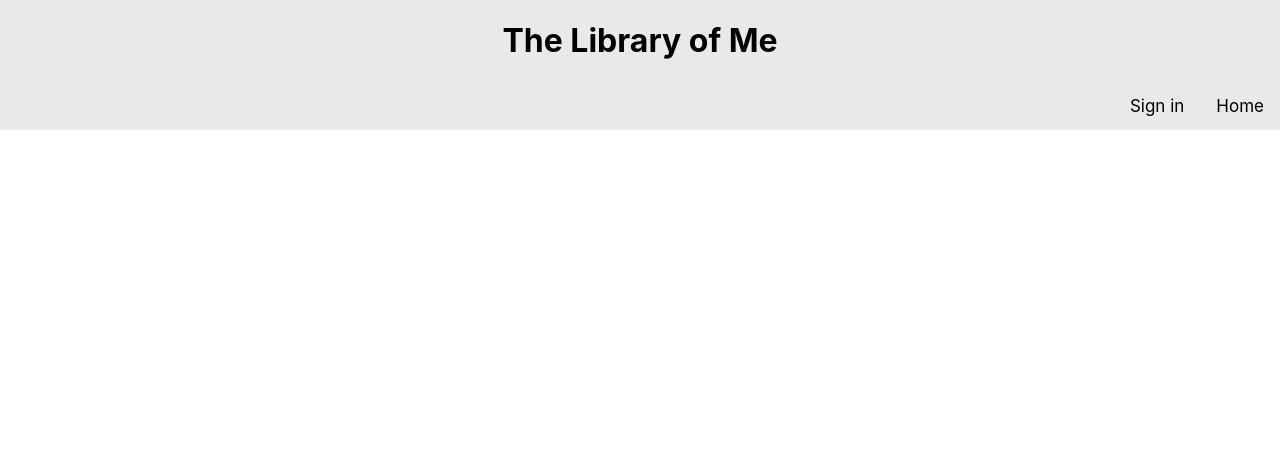
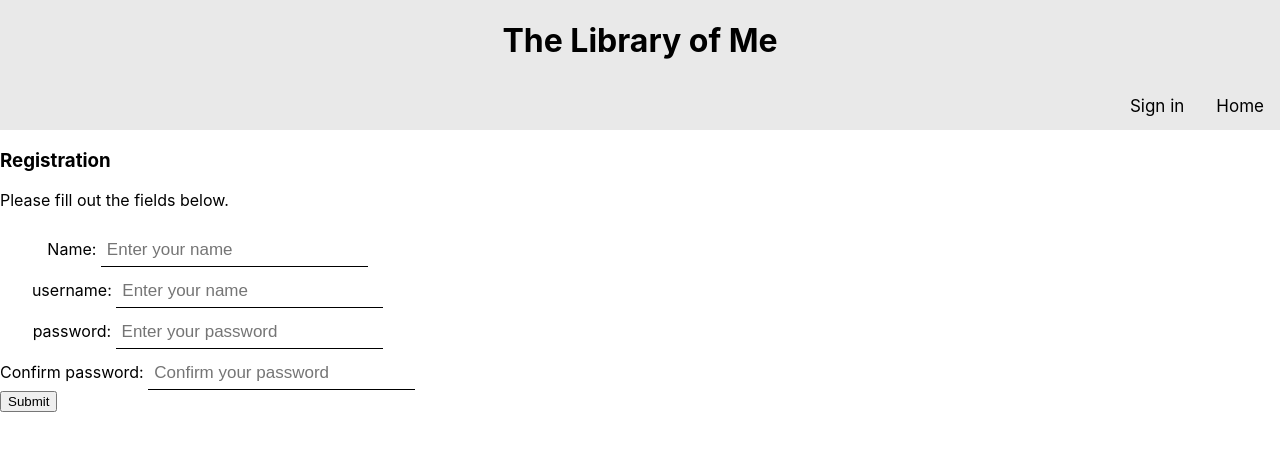
Before and after one commit to pierocaceres/The_Library_Of_Me, a React (Create React App) app in the folder client/: page /register in a window 1280 px wide. Shown: the top 450 px of the page. Built offline with nearby package versions, Linux system fonts and the light colour scheme.

Commit message:
Can sign out. Create user after registration.

```diff
--- a/client/src/App.js
+++ b/client/src/App.js
@@ -7,6 +7,7 @@ import Nav from './component/Nav'
 import Home from './page/Home'
 import Signin from './page/Signin'
 import Signout from './page/Signout'
+import Register from './page/Register';
 
 const BASE_URL = 'http://localhost:3001/api'
 
@@ -30,7 +31,7 @@ function App() {
           <Route path='/' element={<Home />}/>
           <Route path='/signin' element={<Signin />} />
           <Route path='/signout' element={<Signout />}/>
-          {/* <Route path='/register' element={< />}/> */}
+          <Route path='/register' element={<Register />}/>
           <Route path={`${user.username}/my_books`} />
         </Routes>
       </main>
--- a/client/src/component/Nav.jsx
+++ b/client/src/component/Nav.jsx
@@ -19,7 +19,7 @@ function Nav() {
             <div className="nav">
                 <Link to="/">Home</Link>
                 {!signin && <Link to="/signin">Sign in</Link>}
-                {signin && <Link to="/:username/my_books">My Books</Link>}
+                {signin && <Link to="/:username/my_books">My Library</Link>}
                 {signin && <Link to="/signout">Sign out</Link>}
             </div>
         </div>
--- a/client/src/page/Register.js
+++ b/client/src/page/Register.js
@@ -1,9 +1,78 @@
-import React from 'react';
+import React, { useContext, useState } from 'react';
+import DataContext from '../component/DataContext';
+import axios from 'axios';
 
-function Register(props) {
+function Register() {
+
+    const {BASE_URL} =  useContext(DataContext)
+
+    const [name, setName] = useState("")
+    const [username, setUsername] = useState("")
+    const [password, setPassword] = useState("")
+    const [confirmPassword, setConfirmPassword] = useState("")
+
+
+    const handleName = (event) => {
+        setName(event.target.value)
+    }
+
+    const handleUsername = (event) => {
+        setUsername(event.target.value)
+    }
+
+    const handlePassword = (event) => {
+        setPassword(event.target.value)
+    }
+
+    const handleConfirmPassword = (event) => {
+        setConfirmPassword(event.target.value)
+    }
+
+    const checkUserName = async () => {
+        if(password !== '' && password === confirmPassword){
+            const users = await axios.get(`${BASE_URL}/users`)
+            const foundUser = users.data.users.find(user => user.username === username)
+            if(!foundUser){
+                console.log(`Username is availabe`)
+
+                const createUser = {
+                    name: name,
+                    username: username,
+                    password: password,
+                }
+
+                await axios.post(`${BASE_URL}/createUser`, createUser)
+
+            }else{
+                console.log(`Username already exist.`)
+            }
+
+        }else{
+            console.log(`Passwords do not match`)
+        }
+    }
+
     return (
-        <div>
-
+        <div className="container">
+            <div className="info">
+                <div className="title">
+                    <h3>Registration</h3>
+                </div>
+                <div>
+                    <p>Please fill out the fields below.</p>
+                </div>
+                <div className='register'>
+                    Name: <input type="text" name="name" placeholder="Enter your name" value={name} onChange={(event) => handleName(event)}/>
+                    <br/>
+                    username: <input type="text" name="username" placeholder="Enter your name" value={username} onChange={(event) => handleUsername(event)}/>
+                    <br/>
+                    password: <input type="password" name="password" placeholder="Enter your password" value={password} onChange={(event) => handlePassword(event)}/>
+                    <br/>
+                    Confirm password: <input type="password" name="password" placeholder="Confirm your password" value={confirmPassword} onChange={(event) => handleConfirmPassword(event)}/>
+                    <br/>
+                </div>
+                <button onClick={checkUserName}>Submit</button>
+            </div>
         </div>
     );
 }
--- a/client/src/page/Signin.js
+++ b/client/src/page/Signin.js
@@ -42,15 +42,19 @@ function Signin() {
         }
     }
 
+    const goToRegister = () => {
+        navigate('/register')
+    }
+
     return (
         <div>
             <div className='signin'>
-                username: <input type="text" name="username" placeholder="Enter your name" value={username} onChange={(event) => handleUsername(event)}/>
+                Username: <input type="text" name="username" placeholder="Enter your username" value={username} onChange={(event) => handleUsername(event)}/>
                 <br/>
-                password: <input type="password" name="password" placeholder="Enter your password" value={password} onChange={(event) => handlePassword(event)}/>
+                Password: <input type="password" name="password" placeholder="Enter your password" value={password} onChange={(event) => handlePassword(event)}/>
                 <br/>
             </div>
-            <button onClick={navigate('/register')}>Register</button>
+            <button onClick={goToRegister}>Register</button>
             <button onClick={confirmUser}>Sign in</button>
         </div>
     );
--- a/client/src/page/Signout.js
+++ b/client/src/page/Signout.js
@@ -11,17 +11,18 @@ function Signout() {
     const closeSession = () => {
         setSignin(false)
         setUser([])
+        navigate('/')
     }
 
-    useEffect( () => {
-        setInterval(10000, navigate('/'))
-    }, [!signin])
+    // useEffect( () => {
+    //     setInterval(1000, navigate('/'))
+    // }, [!signin])
 
-    //closeSession()
+    closeSession()
 
     return (
         <div>
-            <h3>See you soon...</h3>
+            {/* <h3>See you soon...</h3> */}
             {/* {closeSession} */}
 
         </div>
--- a/client/src/style/App.css
+++ b/client/src/style/App.css
@@ -85,3 +85,14 @@ input[type=password] {
   width: 100%;
   height: 200px;
 }
+
+/* Main body of site */
+
+.container {
+  display: grid;
+}
+
+.info {
+  justify-items: left;
+  justify-content: left;
+}
```
Also changed, not shown: 2 other files (tests, documents, lock files or other folders).
